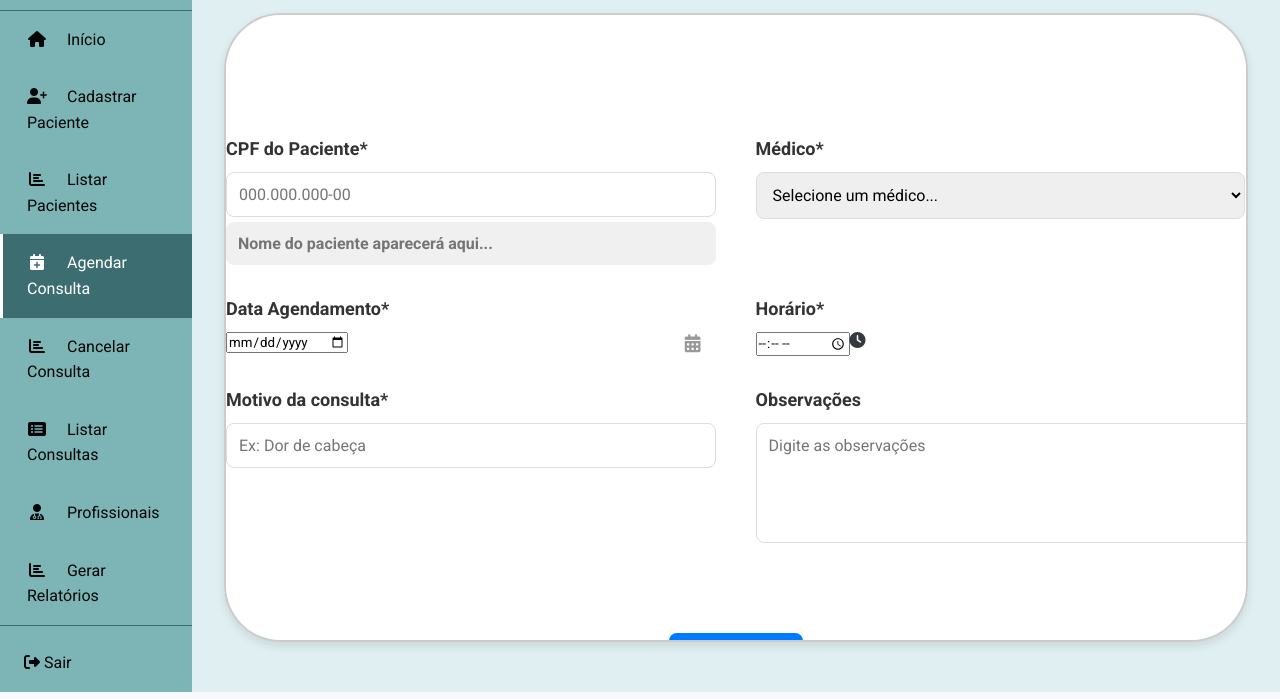
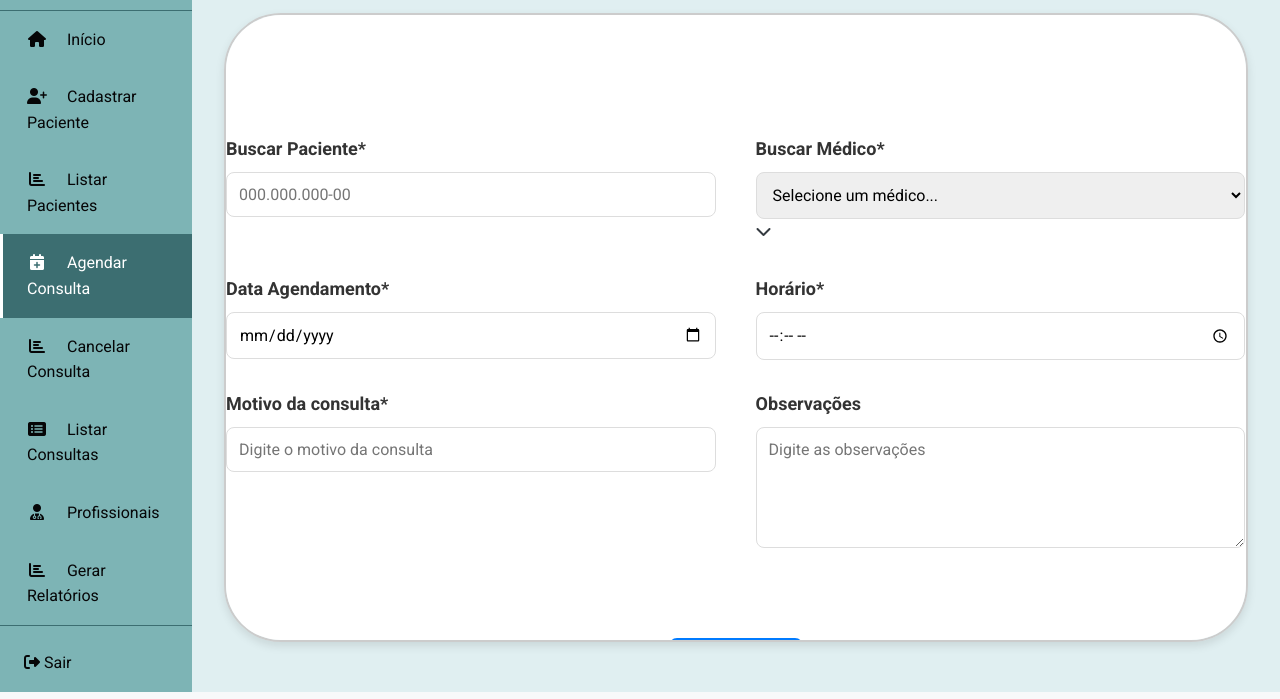
Before and after one commit to Alvaro-Hen/Agendamento, a website: page public/gui/agendarConsulta.html in a window 1280 px wide. Shown: the part 108-807 px from the top of the page. Drawn offline with Linux system fonts and the light colour scheme.

Commit message:
feat: atualizando agendar consulta, listar consulta e index.css

```diff
--- a/public/gui/agendarConsulta.html
+++ b/public/gui/agendarConsulta.html
@@ -51,42 +51,40 @@
                 <div class="form-container">
                     <form>
                         <div class="form-grid">
-
                             <div class="input-group">
-                    <label for="paciente">CPF do Paciente*</label>
-                    <input type="text" id="paciente" placeholder="000.000.000-00" required maxlength="14">
-
-                    <input type="text" id="nomePaciente" placeholder="Nome do paciente aparecerá aqui..." disabled
-                        style="margin-top: 5px; background-color: #f0f0f0; border: none; font-weight: bold;">
+                                <label for="paciente">Buscar Paciente*</label>
+                                <input type="text" id="paciente" placeholder="000.000.000-00" required>
                             </div>
 
                            <div class="input-group">
-                    <label for="medico">Médico*</label>
-                    <select id="medico" required>
+                                <label for="medico"> Buscar Médico*</label>
+                                <div class="select-wrapper">
+                                    <select id="medico" class="input-padrao" required>
                                         <option value="" disabled selected>Selecione um médico...</option>
                                     </select>
+                                    <i class="fas fa-chevron-down select-icon"></i>
+                                </div>
                             </div>
 
                         <div class="input-group">
                     <label for="data">Data Agendamento*</label>
-                    <div class="input-with-icon">
-                        <input type="date" id="data" required>
-                        <i class="fas fa-calendar-alt"></i>
-                    </div>
+                    <input type="date" id="data" required onclick="this.showPicker()">
                 </div>
 
                         <div class="input-group">
                     <label for="hora">Horário*</label>
-                    <div class="input-with-icon">
-                        <input type="time" id="hora" required>
-                        <i class="fas fa-clock"></i>
+                    <input type="time" id="hora" required onclick="this.showPicker()">
                 </div>
-                </div>
+
+
 
                             <div class="input-group">
                                 <label for="motivo">Motivo da consulta*</label>
-                    <input type="text" id="motivo" placeholder="Ex: Dor de cabeça" required>
+                                <input type="text" id="motivo" placeholder="Digite o motivo da consulta" required>
                             </div>
+
+
+
 
                             <div class="input-group full-width">
                                 <label for="observacoes">Observações</label>
@@ -94,10 +92,13 @@
                             </div>
                         </div>
 
+
+
                         <div class="button-container">
-                <button type="submit" class="btn-agendar" id="btn-agendar">
+                            <button type="submit" class="btn-agendar">
                                 <i class="fas fa-check"></i>
                                 Agendar
+                            </button>
                 </button>
             </div>
         </form>
--- a/public/style/index.css
+++ b/public/style/index.css
@@ -272,15 +272,17 @@ body{
     padding: 40px;
 }
 
-#observacoes{
-    width: 208%;
-    height: 120px;
+#observacoes {
+    width: 100%; /* Agora ele respeita o container */
 }
-
 .input-group {
     width: 48%;
     display: flex;
     flex-direction: column;
+}
+
+.input-group.full-width {
+    grid-column: span 2;
 }
 
 .input-group label {
@@ -305,6 +307,8 @@ body{
 
 
 input[type="text"],
+input[type="date"],
+input[type="time"],
 select,
 textarea {
     width: 100%;
```
Also changed, not shown: public/gui/listarConsultas.html (+17 -6 lines). Lines whose indentation alone changed are shown as unchanged.
